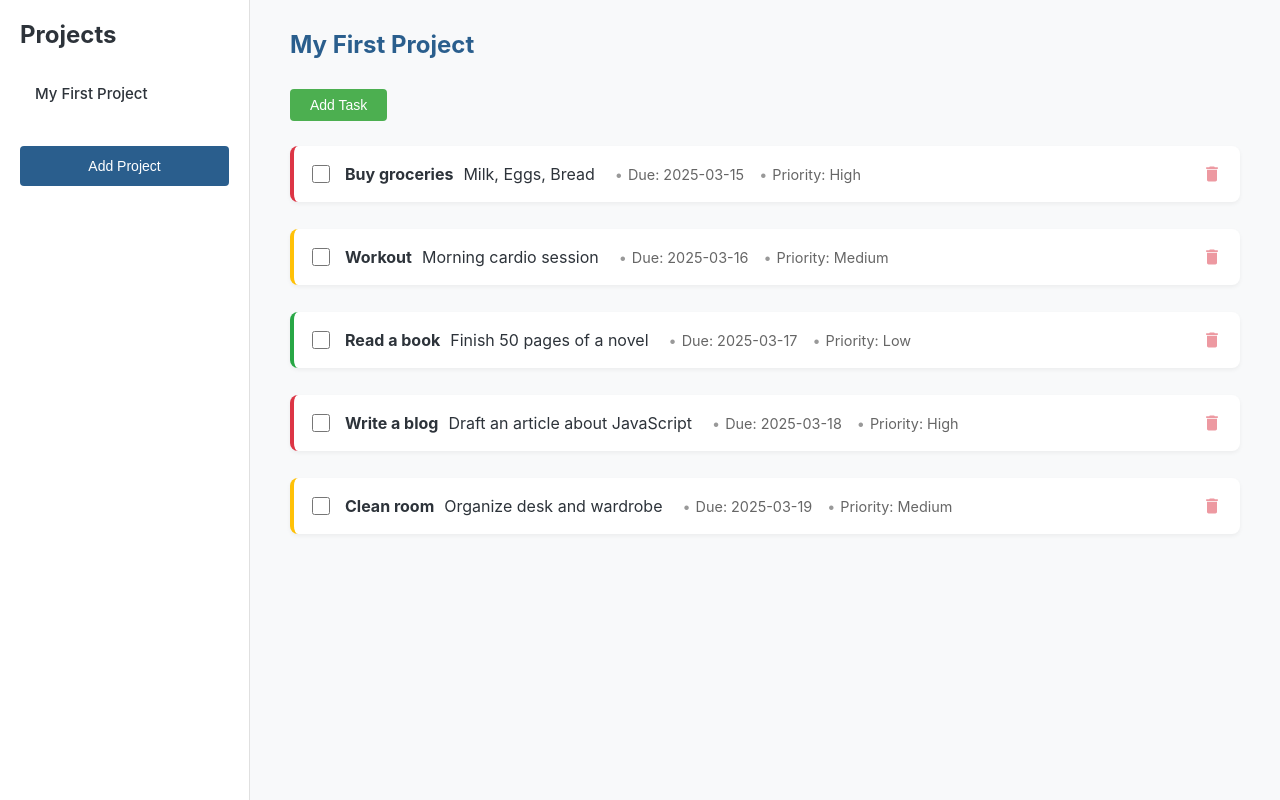
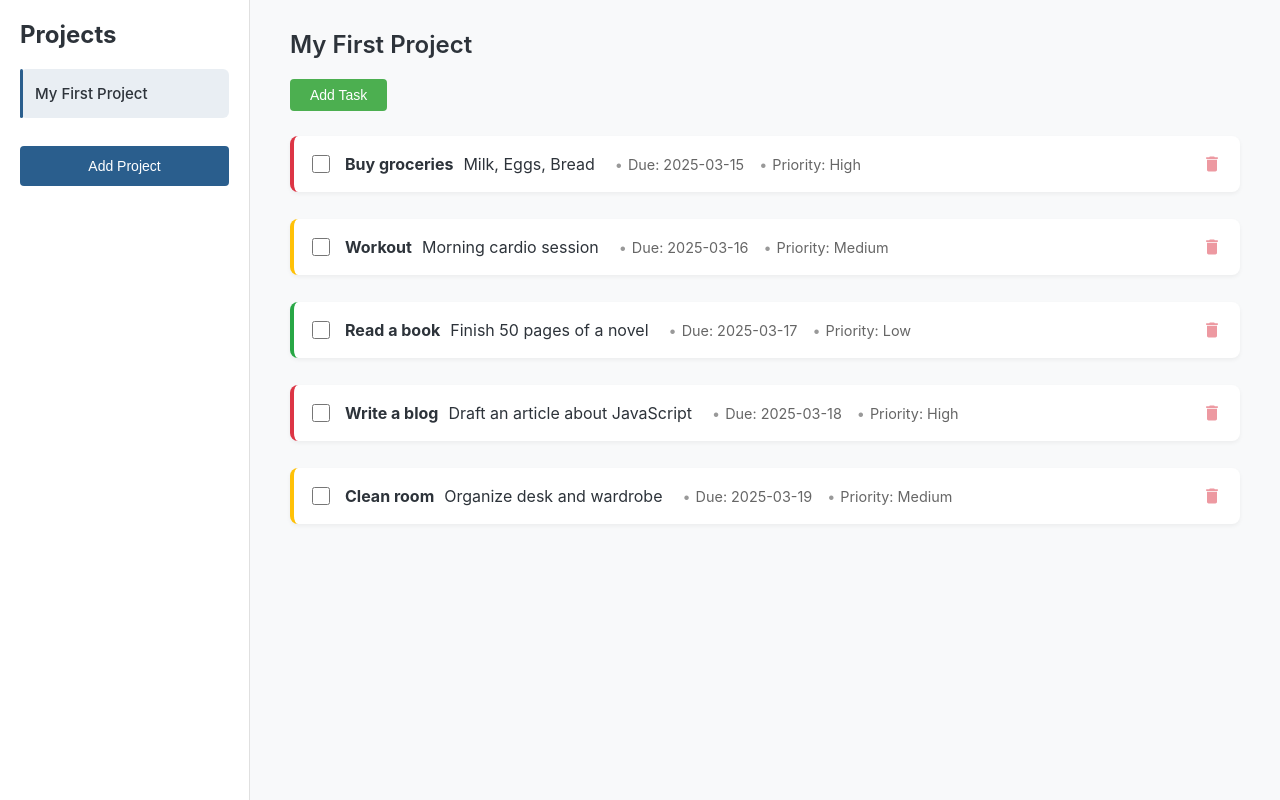
Before and after one commit to aneesh199608/to-do-list, a website built with webpack: page src/index.html in a window 1280 px wide. Built offline with nearby package versions, Linux system fonts and the light colour scheme.

Commit message:
feat: add project selection which dynamically updates the task container

```diff
--- a/src/modules/ProjectUI.js
+++ b/src/modules/ProjectUI.js
@@ -9,6 +9,9 @@ export default class ProjectUI {
     UI.toDoList.projects.forEach(project => {
       const projectElement = document.createElement('div');
       projectElement.classList.add('project');
+      if (UI.toDoList.getCurrentProject()?.name === project.name) {
+        projectElement.classList.add('selected');
+      }
       projectElement.innerHTML = `
         <h3 data-project="${project.name}">${project.name}</h3>
         <button data-delete-project="${project.name}">Delete</button>
@@ -22,6 +25,8 @@ export default class ProjectUI {
   static setupProjectEventListeners() {
     document.querySelectorAll('[data-project]').forEach(projectEl => {
       projectEl.addEventListener('click', (e) => {
+        document.querySelectorAll('.project').forEach(p => p.classList.remove('selected'));
+        e.target.closest('.project').classList.add('selected');
         UI.selectProject(e.target.dataset.project);
       });
     });
--- a/src/modules/ToDoList.js
+++ b/src/modules/ToDoList.js
@@ -2,17 +2,18 @@ import Project from './Project.js';
 
 export default class ToDoList {
     constructor() {
-        this.project = [];
+        this.projects = [];
         this.currentProject = null;
     }
 
     addProject(project) {
         if (project instanceof Project) {
             this.projects.push(project);
+            // Set as current project if it's the first one
+            if (!this.currentProject) {
+                this.currentProject = project;
+            }
         }
-        if (!this.currentProject) {
-            this.currentProject = project;
-          }
     }
 
     removeProject(index) {
@@ -29,7 +30,12 @@ export default class ToDoList {
           project.name = newName;
         }
     }
+
+    setCurrentProject(project) {
+        this.currentProject = project;
+    }
+
     getCurrentProject() {
         return this.currentProject;
-      }
+    }
 }
--- a/src/modules/UI.js
+++ b/src/modules/UI.js
@@ -24,7 +24,9 @@ export default class UI {
     FormHandler.onProjectSubmit = (projectName) => {
       const project = new Project(projectName);
       UI.toDoList.addProject(project);
+      UI.toDoList.setCurrentProject(project);
       ProjectUI.renderProjects();
+      TaskUI.renderTasks();
     };
 
     FormHandler.onTaskSubmit = (taskData) => {
@@ -65,8 +67,11 @@ export default class UI {
   }
 
   static selectProject(projectName) {
-    UI.toDoList.setCurrentProject(projectName);
-    TaskUI.renderTasks();
+    const project = UI.toDoList.getProject(projectName);
+    if (project) {
+      UI.toDoList.setCurrentProject(project);
+      TaskUI.renderTasks();
+    }
   }
 
   static removeProject(projectName) {
--- a/src/styles.css
+++ b/src/styles.css
@@ -45,18 +45,35 @@ body {
 }
 
 .project {
+  position: relative;
   display: flex;
   justify-content: space-between;
   align-items: center;
   padding: 12px 15px;
   border-radius: 6px;
   margin-bottom: 8px;
-  transition: background 0.2s;
+  transition: all 0.2s ease;
   cursor: pointer;
 }
 
-.project:hover {
-  background: var(--hover-bg);
+.project.selected {
+  background-color: rgba(42, 94, 141, 0.1);
+  color: var(--primary-color);
+}
+
+.project.selected::before {
+  content: '';
+  position: absolute;
+  left: 0;
+  top: 0;
+  bottom: 0;
+  width: 3px;
+  background-color: var(--primary-color);
+  border-radius: 3px;
+}
+
+.project:hover:not(.selected) {
+  background-color: var(--hover-bg);
 }
 
 .project h3 {
@@ -82,11 +99,9 @@ body {
 /* Task Area */
 #project-title {
   font-size: 24px;
-  margin-bottom: 30px;
-  color: var(--primary-color);
-  display: flex;
-  align-items: center;
-  gap: 15px;
+  font-weight: 600;
+  margin-bottom: 20px;
+  color: var(--text-color);
 }
 
 #add-task-btn {
```
Also changed, not shown: dist/bundle.js.
